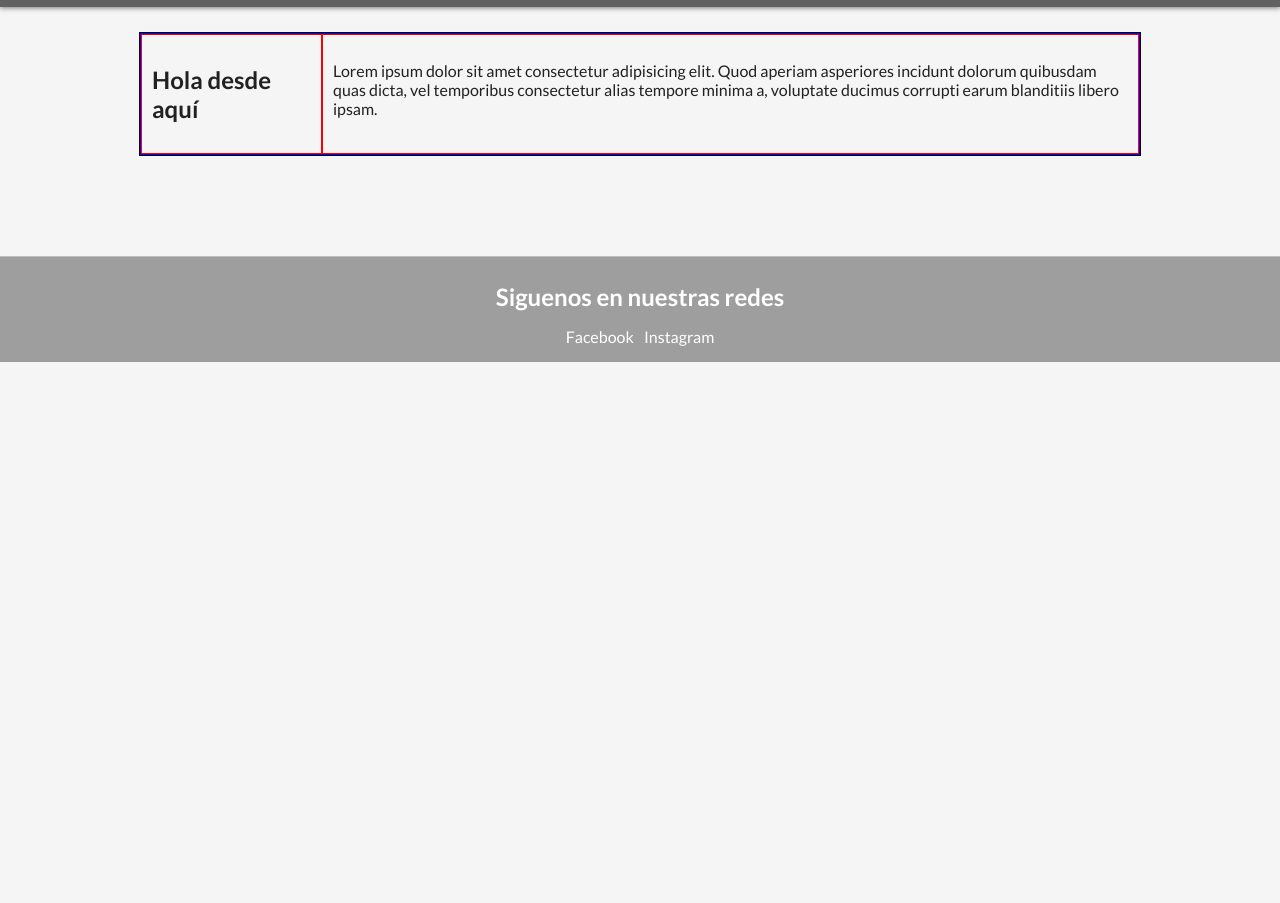
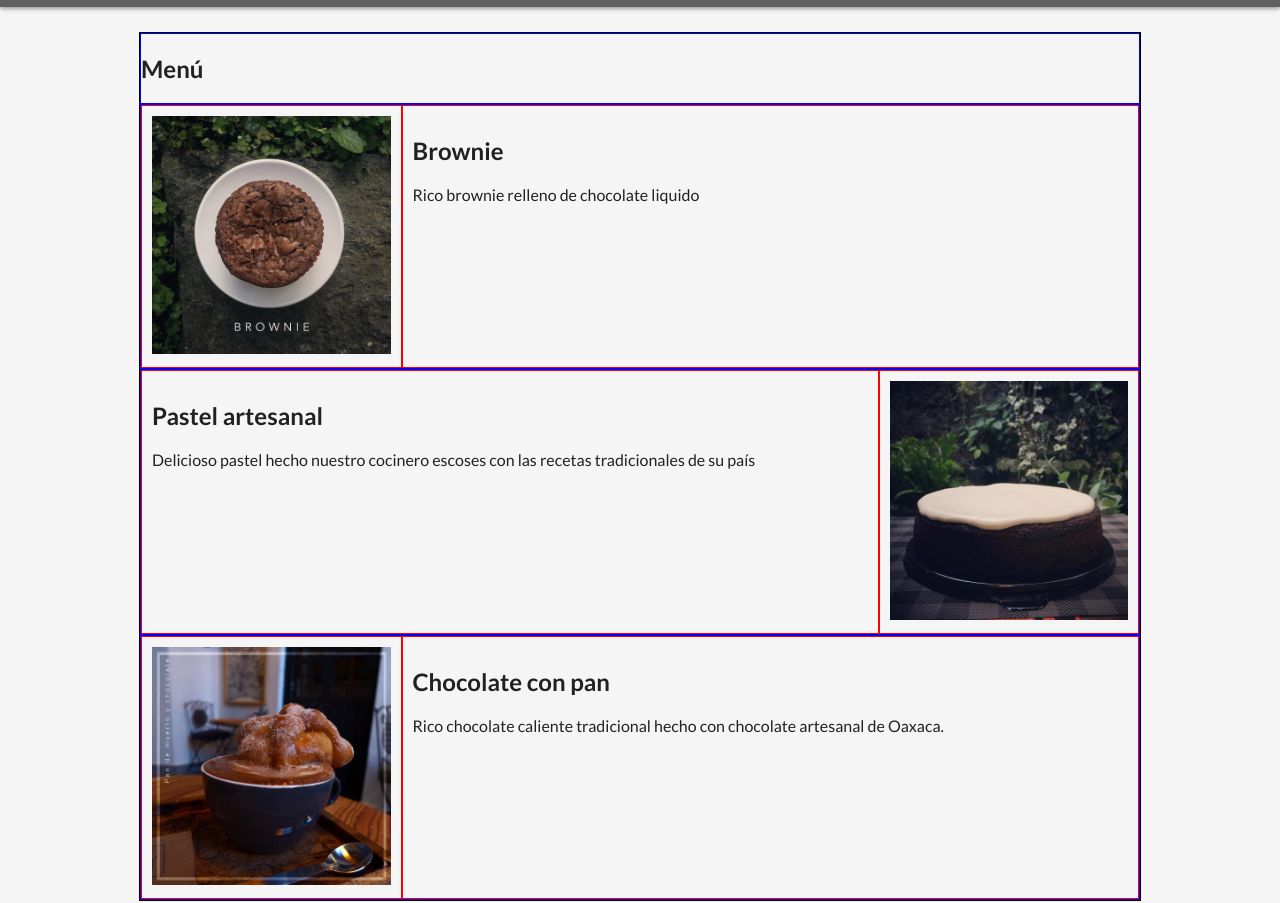
Before and after one commit to JoseCrz/html-css, a plain HTML site: page products.html in a window 1280 px wide. Shown: the part 66-969 px from the top of the page. Before the commit the page ends 800 px from the top, so only its background shows below. Drawn offline with Linux system fonts and the light colour scheme.

Commit message:
Added products

```diff
--- a/css/style.css
+++ b/css/style.css
@@ -106,6 +106,10 @@ footer {
 
 .img-container {
     text-align: center;
+}
+
+.img-container img {
+    width: 100%;
 }
 
 .button-container {
--- a/products.html
+++ b/products.html
@@ -21,11 +21,39 @@
     <section id="products">
         <div class="grid-container">
             <div class="row">
-                <div class="col-2">
-                    <h1>Hola desde aquí</h1>
+                <h1>Menú</h1>
+            </div>
+            <div class="row">
+                <div class="col-3">
+                    <div class="img-container">
+                        <img src="./img/brownie.JPG" alt="Brownie">
+                    </div>
                 </div>
-                <div class="col-10">
-                    <p>Lorem ipsum dolor sit amet consectetur adipisicing elit. Quod aperiam asperiores incidunt dolorum quibusdam quas dicta, vel temporibus consectetur alias tempore minima a, voluptate ducimus corrupti earum blanditiis libero ipsam.</p>
+                <div class="col-9">
+                    <h2>Brownie</h2>
+                    <p>Rico brownie relleno de chocolate liquido</p>
+                </div>
+            </div>
+            <div class="row">
+                <div class="col-9">
+                    <h2>Pastel artesanal</h2>
+                    <p>Delicioso pastel hecho nuestro cocinero escoses con las recetas tradicionales de su país</p>
+                </div>
+                <div class="col-3">
+                    <div class="img-container">
+                        <img src="./img/cake.JPG" alt="Pastel de Chocolate">
+                    </div>
+                </div>
+            </div>
+            <div class="row">
+                <div class="col-3">
+                    <div class="img-container">
+                        <img src="./img/chocolate.JPG" alt="Chocolate con pan">
+                    </div>
+                </div>
+                <div class="col-9">
+                    <h1>Chocolate con pan</h1>
+                    <p>Rico chocolate caliente tradicional hecho con chocolate artesanal de Oaxaca.</p>
                 </div>
             </div>
         </div>
```
Also changed, not shown: img/brownie.JPG (added), img/cake.JPG (added), img/chocolate.JPG (added).
